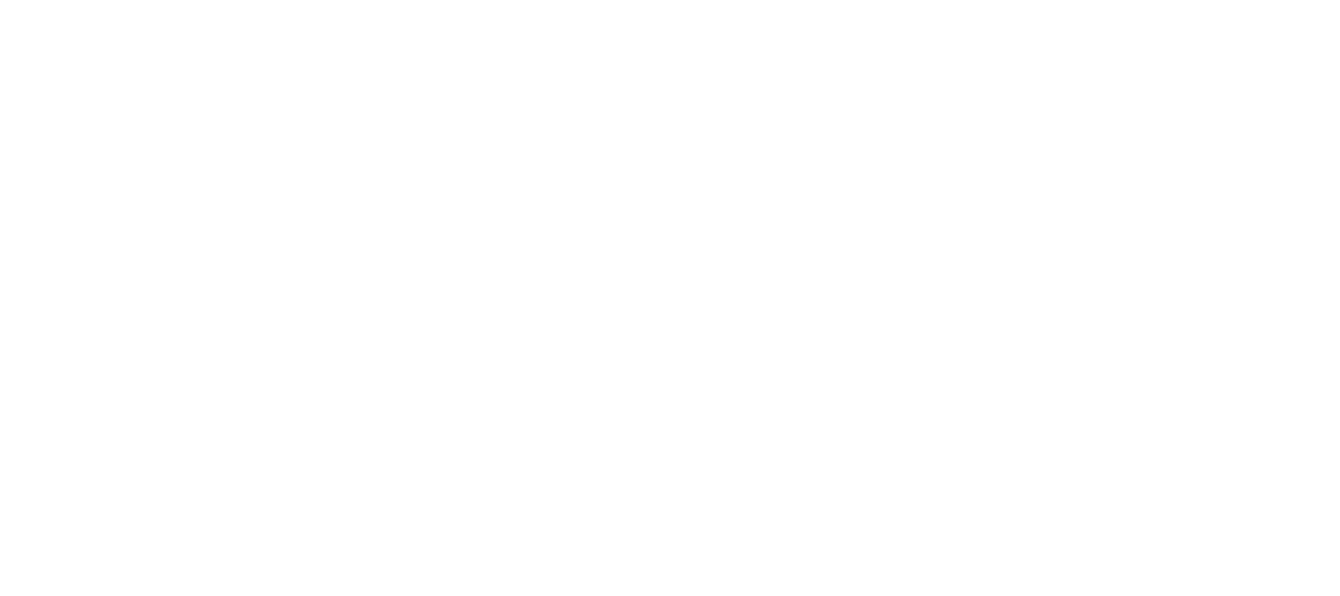
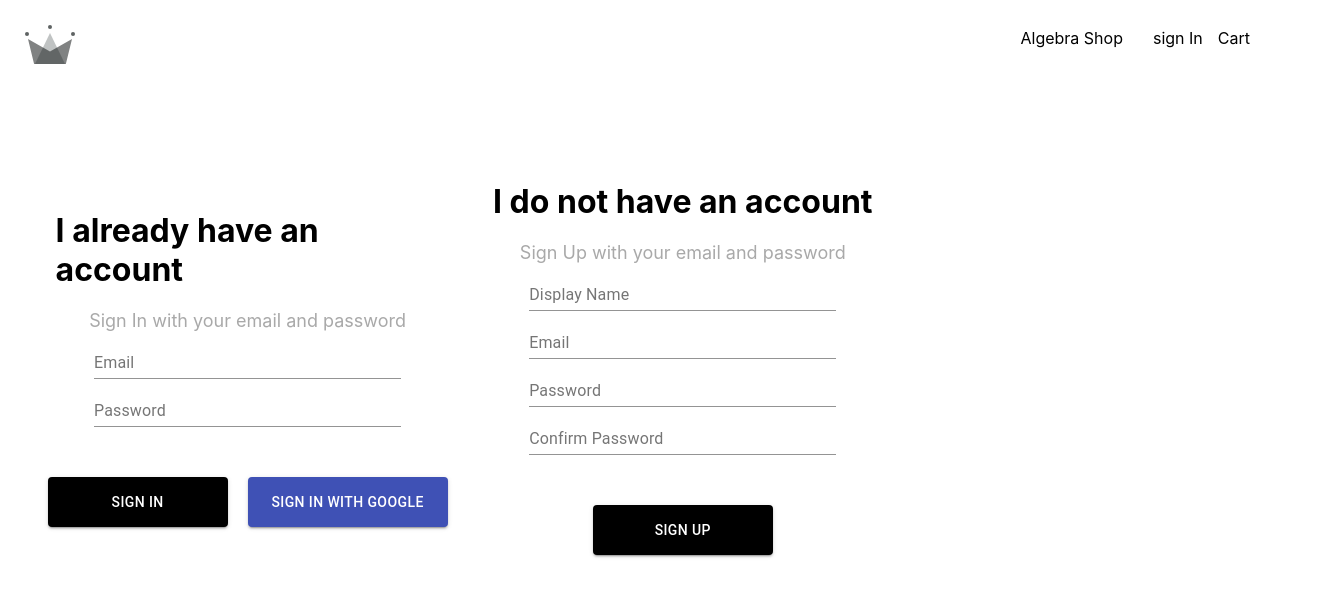
Before and after one commit to Abdullah12has/ecommerce-shop, a React (Create React App) app: page /signin in a window 1280 px wide. Shown: the top 596 px of the page, 1340 px wide, since content can reach past the window. Built offline with nearby package versions, Linux system fonts and the light colour scheme.

Commit message:
header+login

```diff
--- a/src/App.css
+++ b/src/App.css
@@ -0,0 +1,4 @@
+body {
+
+    padding: 20px 60px;
+  }
--- a/src/App.js
+++ b/src/App.js
@@ -1,17 +1,21 @@
 import React, { Component } from "react";
 import {BrowserRouter, Switch, Route } from "react-router-dom";
+import Header from "./components/header/Header";
 import Home from "./screens/Home";
 import Shop from "./screens/Shop";
+import SignIn from "./screens/SignIn";
+
 export default class App extends Component {
   render() {
     return (
       <div>
         <BrowserRouter>
-
+       <Header/>
         <Switch>
           <Route exact path="/" component={Home} />
 
           <Route path="/shop" component={Shop} />
+          <Route path="/signin" component={SignIn} />
         </Switch>
         </BrowserRouter>
 
--- /dev/null
+++ b/src/components/header/Header.js
@@ -0,0 +1,20 @@
+import React from "react";
+import "../../styles/header.css";
+import { Link } from "react-router-dom";
+import { ReactComponent as Logo } from "../../assets/algebra_crown.svg";
+
+const Header = () => (
+  <div className="header">
+    <Link to="/" className="hlogo">
+      <Logo />
+    </Link>
+
+    <div className="hsideGroup">
+      <Link className="htitle" to='/shop' >Algebra Shop</Link>
+      <Link className="htitle" to='/signin'>sign In</Link>
+      <div>Cart</div>
+    </div>
+  </div>
+);
+
+export default Header;
--- a/src/components/home/Homecard.js
+++ b/src/components/home/Homecard.js
@@ -3,7 +3,7 @@
 
 const Homecard = ({ id, title, imageUrl, size }) => {
   return (
-    <div className={`${size} outer`}>
+    <div className={`${size} outerh`}>
       <div
         className="bgImage"
         style={{
--- a/src/components/shop/Collection.js
+++ b/src/components/shop/Collection.js
@@ -1,14 +1,14 @@
 import React, { Component } from "react";
 import "../../styles/collection.shop.css";
-
+import CollectionItem from "./CollectionItem";
 const Collection = ({ title, items }) => (
   <div className="collection">
-    <h1 className="title">{title} </h1>
+    <h1 className="titlee">{title} </h1>
     <div className="items">
       {items
         .filter((item, i) => i < 4)
-        .map((itm) => (
-          <div key={itm.id}>{itm.name} </div>
+        .map(({id, ...rest}) => (
+        <CollectionItem key={id} {...rest} />
         ))}
     </div>
   </div>
--- /dev/null
+++ b/src/components/shop/CollectionItem.js
@@ -0,0 +1,20 @@
+import React, { Component } from "react";
+import Collection from "./Collection";
+import "../../styles/collectionItem.shop.css";
+
+const CollectionItem = ({ name, imageUrl, price }) => (
+  <div className="outerCI">
+    <div
+      className="image"
+      style={{
+        backgroundImage: `url(${imageUrl})`,
+      }}
+    />
+
+    <div className="footer">
+      <div className="name"> {name}</div>
+      <div className="price"> {price}€ </div>
+    </div>
+  </div>
+);
+export default CollectionItem;
--- /dev/null
+++ b/src/screens/SignIn.js
@@ -0,0 +1,68 @@
+import React, { Component } from "react";
+import "../styles/signin.css";
+import Button from "@material-ui/core/Button";
+import TextField from "@material-ui/core/TextField";
+export default class SignIn extends Component {
+
+constructor(props){
+super(props);
+this.state = {
+    email:'',
+    password:''
+}
+}
+
+  render() {
+    return (
+      <div className="loginMain">
+        <form className="loginForm" noValidate autoComplete="on">
+          <h1 >I already have an account</h1>
+          <span className='subtitleLogin'>Sign In with your email and password</span>
+          <TextField value={this.state.email} className="logintf" id="standard-basic" label="Email" />
+          <TextField
+            className="logintf"
+            label="Password"
+            type="password"
+            id="standard-password-input"
+            label="Password"
+            value={this.state.password}
+          />
+          <div className="lbuttonGroup">
+            <Button className="btn" variant="contained" color="secondary">
+              Sign In
+            </Button>
+            <Button className="btn2" variant="contained" color="primary">
+              Sign In with Google
+            </Button>
+          </div>
+        </form>
+
+        <form className="loginForm" noValidate autoComplete="on">
+          <h1>I do not have an account</h1>
+          <span className='subtitleLogin'>Sign Up with your email and password</span>
+          <TextField
+            className="logintf"
+            id="standard-basic"
+            label="Display Name"
+          />
+          <TextField className="logintf" id="standard-basic" label="Email" />
+          <TextField
+            className="logintf"
+            label="Password"
+            type="password"
+            id="standard-password-input"
+          />
+          <TextField
+            className="logintf"
+            label="Confirm Password"
+            type="password"
+            id="standard-password-input"
+          />
+          <Button className="btn" variant="contained" color="secondary">
+            Sign Up
+          </Button>
+        </form>
+      </div>
+    );
+  }
+}
--- a/src/styles/collection.shop.css
+++ b/src/styles/collection.shop.css
@@ -0,0 +1,19 @@
+
+
+  .items{
+    display: flex;
+    justify-content: space-between;
+    width:80%;
+
+  }
+
+.collection{
+    display: flex;
+    flex-direction: column;
+    margin-bottom: 30px;
+    align-items: center;
+}
+.titlee {
+    font-size: 30px;
+    margin-bottom: 24px;
+  }
--- /dev/null
+++ b/src/styles/collectionItem.shop.css
@@ -0,0 +1,26 @@
+.image {
+    width:100%;
+      height: 100%;
+    background-size: cover;
+    background-position: center;
+  }
+  .outerCI {
+      height: 260px;
+    width: 24%;
+    display: flex;
+    flex-direction: column;
+    align-items: center;
+    margin-bottom: 7px;
+  }
+  .footer {
+    display: flex;
+    flex-direction: row;
+    justify-content: space-between;
+    width: 95%;
+    padding: 2px;
+  }
+
+  .name{
+
+      margin-bottom: 15px;
+  }
--- /dev/null
+++ b/src/styles/header.css
@@ -0,0 +1,26 @@
+.htitle{
+    text-decoration: none;
+    color: black;
+    padding: 10px 15px;
+}
+.header{
+    height: 75px;
+    width: 100%;
+    display: flex;
+    justify-content: space-between;
+    margin-bottom: 30px;
+    align-self: center;
+}
+.hlogo{
+    height: 100%;
+    width: 70px;
+    padding: 25px;
+}
+.hsideGroup{
+    width: 50%;
+    height: 100%;
+    display: flex;
+    align-items: center;
+    justify-content: flex-end;
+    margin-right: 30px;
+}
--- a/src/styles/homecard.styles.css
+++ b/src/styles/homecard.styles.css
@@ -1,4 +1,4 @@
-.outer {
+.outerh {
   min-width: 30%;
   height: 240px;
   flex: 1 1 auto;
@@ -18,7 +18,7 @@
   background-size: cover;
   background-position: center;
 }
-.outer:hover > .bgImage {
+.outerh:hover > .bgImage {
   transform: scale(2);
   transition: transform 30s cubic-bezier(0.165, 0.84, 0.44, 1);
 }
@@ -35,7 +35,7 @@
   border: 1px solid black;
   position: absolute;
 }
-.outer:hover > .inner {
+.outerh:hover > .inner {
   opacity: 0.9;
 }
 
@@ -49,17 +49,17 @@
   font-weight: lighter;
   font-size: 16px;
 }
-.outer .large {
+.outerh .large {
   height: 580px;
 }
-.outer .small {
+.outerh .small {
   height: 380px;
 }
 
-.outer:first-child {
+.outerh:first-child {
   margin-right: 7.5px;
 }
 
-.outer:last-child {
+.outerh:last-child {
   margin-left: 7.5px;
 }
--- /dev/null
+++ b/src/styles/signin.css
@@ -0,0 +1,46 @@
+.loginForm{
+display: flex;
+flex-direction: column;
+width: 30%;
+padding: 2%;
+align-items: center;
+
+}
+.lbuttonGroup{
+    display: flex;
+flex-direction: row;
+
+}
+
+.btn{
+    width: 180px !important;
+    height: 50px;
+    margin: 10px !important;
+    background-color: black !important;
+    margin-top: 50px !important;
+}
+.btn2{
+    width: 200px !important;
+    height: 50px;
+    margin: 10px !important;
+    margin-top: 50px !important;
+
+}
+.loginMain{
+    display: flex;
+flex-direction: row;
+padding: 30px;
+align-items: center;
+width: 100%;
+}
+.logintf{
+    width: 80%;
+    margin:10px;
+    padding: 10px;
+}
+
+.subtitleLogin{
+    font-size: large;
+    color:darkgray;
+
+}
```
